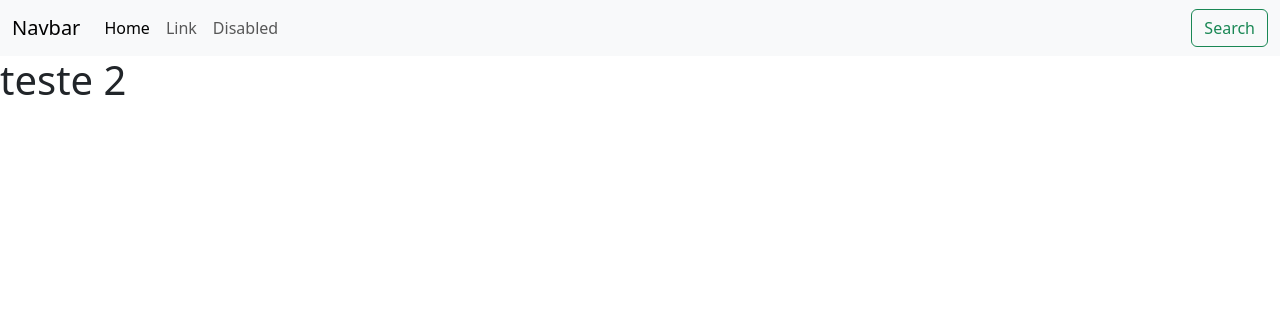
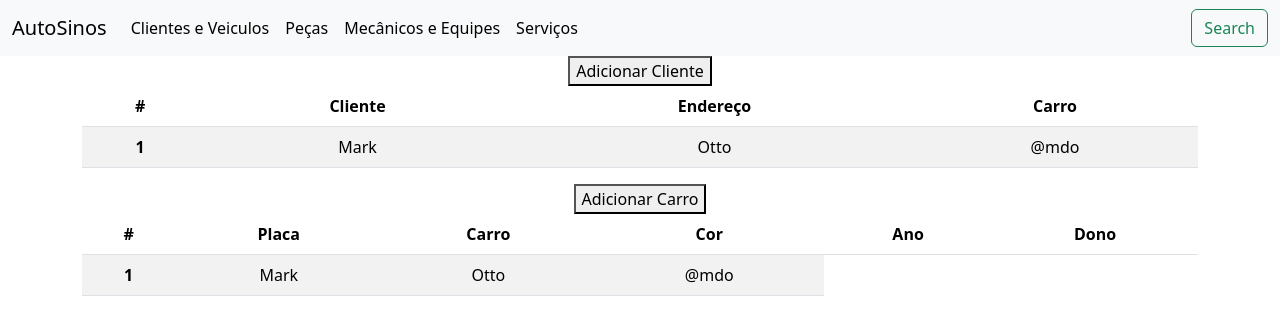
Before and after one commit to bruno-bueno/Sistema-de-controle-de-oficina-mecanica, a Flask app: page /clientesVeiculos in a window 1280 px wide. Shown: the top 335 px of the page. Run offline with Flask 3, Linux system fonts and the light colour scheme; the visitor is signed in with stand-in values (Sample User, id 1); some libraries are stand-ins or nearby versions.

Commit message:
atualização telas

```diff
--- a/app.py
+++ b/app.py
@@ -49,11 +49,32 @@ def homeUm():
     print(f"usuario: {session}")
     if(session):
         return render_template('index.html')
-    return render_template('login.html')
+    return redirect('/login')
 
 @app.route("/clientesVeiculos", methods=['GET', 'POST'])
 def clientesVeiculos():
     print(f"sessão: {session}")
     if(session):
         return render_template('clientesVeiculos.html')
-    return render_template('login.html')
+    return redirect('/login')
+
+@app.route("/pecas", methods=['GET', 'POST'])
+def pecas():
+    print(f"sessão: {session}")
+    if(session):
+        return render_template('pecas.html')
+    return redirect('/login')
+
+@app.route("/mecanicosEquipes", methods=['GET', 'POST'])
+def mecanicosEquipes():
+    print(f"sessão: {session}")
+    if(session):
+        return render_template('mecanicosEquipes.html')
+    return redirect('/login')
+
+@app.route("/servicos", methods=['GET', 'POST'])
+def servicos():
+    print(f"sessão: {session}")
+    if(session):
+        return render_template('servicos.html')
+    return redirect('/login')
--- a/templates/base.html
+++ b/templates/base.html
@@ -10,29 +10,36 @@
 <body>
     <nav class="navbar navbar-expand-lg bg-body-tertiary">
         <div class="container-fluid">
-          <a class="navbar-brand" href="#">Navbar</a>
+          <a class="navbar-brand" href="{{ url_for('homeUm') }}">AutoSinos</a>
           <button class="navbar-toggler" type="button" data-bs-toggle="collapse" data-bs-target="#navbarSupportedContent" aria-controls="navbarSupportedContent" aria-expanded="false" aria-label="Toggle navigation">
             <span class="navbar-toggler-icon"></span>
           </button>
           <div class="collapse navbar-collapse" id="navbarSupportedContent">
             <ul class="navbar-nav me-auto mb-2 mb-lg-0">
               <li class="nav-item">
-                <a class="nav-link active" href="{{ url_for('clientesVeiculos') }}">Home</a>
+                <a class="nav-link active" href="{{ url_for('clientesVeiculos') }}">Clientes e Veiculos</a>
               </li>
               <li class="nav-item">
-                <a class="nav-link" href="#">Link</a>
+                <a class="nav-link active" href="{{ url_for('pecas') }}">Peças</a>
               </li>
               <li class="nav-item">
-                <a class="nav-link " href="#">Disabled</a>
+                <a class="nav-link active" href="{{ url_for('mecanicosEquipes') }}">Mecânicos e Equipes</a>
+              </li>
+              <li class="nav-item">
+                <a class="nav-link active" href="{{ url_for('servicos') }}">Serviços</a>
               </li>
             </ul>
             <button class="btn btn-outline-success" type="submit">Search</button>
           </div>
         </div>
       </nav>
+      <div class="container text-center">
+        <div class="row">
+          {% block conteudo %}
+          {% endblock %}
+        </div>
+      </div>
 
-      {% block conteudo %}
-      {% endblock %}
 
     <script src="https://cdn.jsdelivr.net/npm/bootstrap@5.3.2/dist/js/bootstrap.bundle.min.js" integrity="sha384-C6RzsynM9kWDrMNeT87bh95OGNyZPhcTNXj1NW7RuBCsyN/o0jlpcV8Qyq46cDfL" crossorigin="anonymous"></script>
 </body>
--- a/templates/clientesVeiculos.html
+++ b/templates/clientesVeiculos.html
@@ -2,6 +2,47 @@
 
 {% block conteudo %}
 
-<h1>teste 2</h1>
+<div class="col">
+    <button>Adicionar Cliente</button>
+    <table class="table table-striped">
+        <thead>
+          <tr>
+            <th scope="col">#</th>
+            <th scope="col">Cliente</th>
+            <th scope="col">Endereço</th>
+            <th scope="col">Carro</th>
+          </tr>
+        </thead>
+        <tbody>
+          <tr>
+            <th scope="row">1</th>
+            <td>Mark</td>
+            <td>Otto</td>
+            <td>@mdo</td>
+          </tr>
+        </tbody>
+    </table>
+    <button>Adicionar Carro</button>
+    <table class="table table-striped">
+        <thead>
+          <tr>
+            <th scope="col">#</th>
+            <th scope="col">Placa</th>
+            <th scope="col">Carro</th>
+            <th scope="col">Cor</th>
+            <th scope="col">Ano</th>
+            <th scope="col">Dono</th>
+          </tr>
+        </thead>
+        <tbody>
+          <tr>
+            <th scope="row">1</th>
+            <td>Mark</td>
+            <td>Otto</td>
+            <td>@mdo</td>
+          </tr>
+        </tbody>
+    </table>
+</div>
 
 {% endblock %}
--- /dev/null
+++ b/templates/mecanicosEquipes.html
@@ -0,0 +1,5 @@
+{% extends 'base.html' %}
+
+{% block conteudo %}
+
+{% endblock %}
--- /dev/null
+++ b/templates/pecas.html
@@ -0,0 +1,5 @@
+{% extends 'base.html' %}
+
+{% block conteudo %}
+
+{% endblock %}
--- /dev/null
+++ b/templates/servicos.html
@@ -0,0 +1,5 @@
+{% extends 'base.html' %}
+
+{% block conteudo %}
+
+{% endblock %}
```
Also changed, not shown: templates/index.html (+40 -1 lines).
